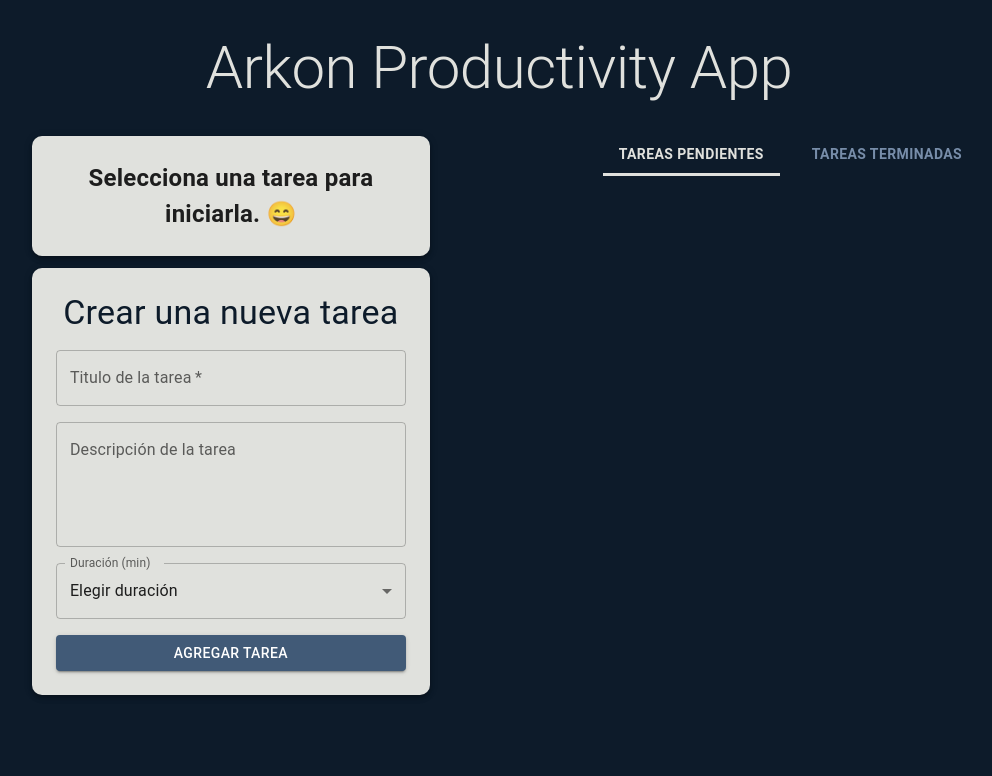
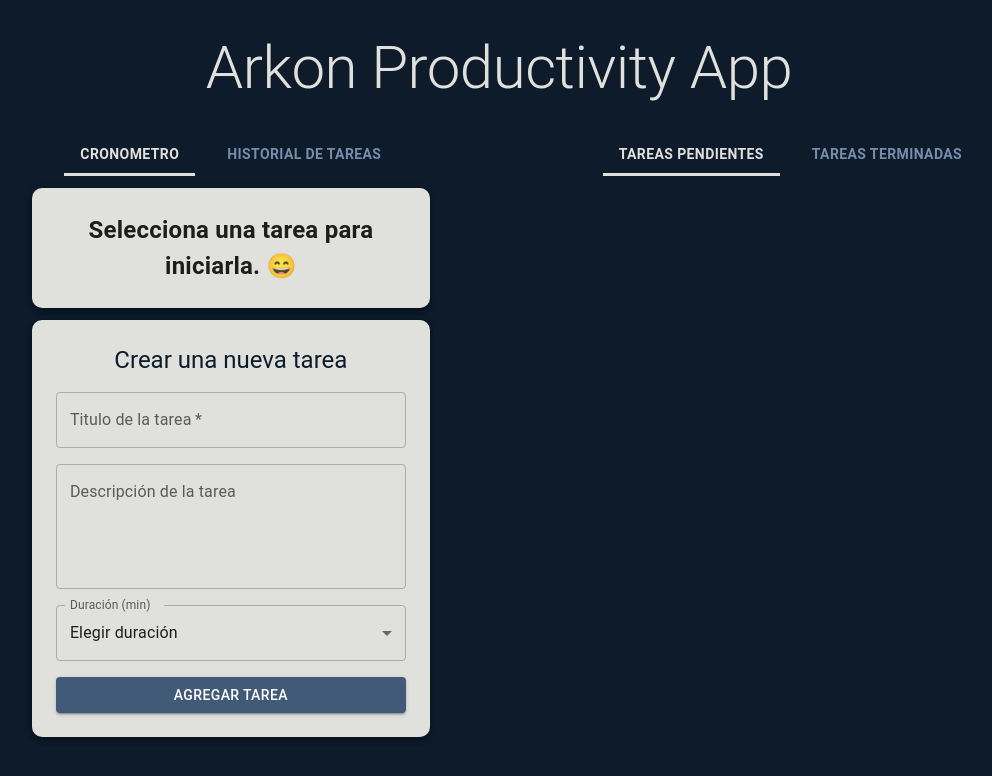
Before and after one commit to navi-exe04/productivity-app-arkon, a React (Vite) app: page / in a window 1280 px wide. Shown: the top 776 px of the page, without its empty margins (141-1133 px from the left). Built offline with nearby package versions, Linux system fonts and the light colour scheme.

Commit message:
feat: a new tabs component and chart component were created

```diff
--- a/package.json
+++ b/package.json
@@ -13,9 +13,11 @@
     "@emotion/react": "^11.13.3",
     "@emotion/styled": "^11.13.0",
     "@mui/material": "^6.0.2",
+    "date-fns": "^3.6.0",
     "react": "^18.3.1",
     "react-dom": "^18.3.1",
-    "sass": "^1.78.0"
+    "sass": "^1.78.0",
+    "victory": "^37.1.1"
   },
   "devDependencies": {
     "@eslint/js": "^9.9.0",
--- a/src/App.tsx
+++ b/src/App.tsx
@@ -4,15 +4,20 @@
 
 //=====================================================================================================================
 //==========================================================// Import modules
+import { useState } from "react";
 import { TaskProvider } from "./contexts/TaskContext";
-import { Typography, Box } from "@mui/material";
+import { Typography, Box, Stack, Button } from "@mui/material";
 import TaskForm from "./components/TaskForm";
 import TaskList from "./components/TaskList";
 import Timer from "./components/Timer";
+import TaskChart from "./components/TaskChart";
+import TabsComponent from "./components/subcomponents/TabsComponent";
 
 //=====================================================================================================================
 //==========================================================// App
 function App() {
+
+  const [appSection, setAppSection] = useState('timer')
 
   //===================================================================================================================
   //========================================================// App template
@@ -28,8 +33,25 @@ function App() {
           <Box className="productivity-app__content">
             <div className="content-section">
               <div className="content-section__column">
-                <Timer></Timer>
-                <TaskForm></TaskForm>
+                <TabsComponent
+                  tabsState={appSection}
+                  contentTabOne="Cronometro"
+                  contentTabTwo="Historial de tareas"
+                  stateTabOne="timer"
+                  stateTabTwo="chart"
+                  funChangeState={setAppSection}
+                />
+                {
+                  appSection == 'timer' ? (
+                    <>
+                      <Timer></Timer>
+                      <TaskForm></TaskForm>
+                    </>
+                  )
+                  : (
+                    <TaskChart></TaskChart>
+                  )
+                }
               </div>
               <div className="content-section__column">
                 <TaskList></TaskList>
--- /dev/null
+++ b/src/components/TaskChart.tsx
@@ -0,0 +1,88 @@
+//=====================================================================================================================
+//==========================================================// Tasks chart componet
+//==========================================================// Code by: Raúl Langle
+
+//=====================================================================================================================
+//==========================================================// Import modules
+import { VictoryChart, VictoryAxis, VictoryBar, VictoryTheme } from 'victory';
+import { useTaskContext } from '../contexts/TaskContext';
+import { format } from 'date-fns';
+import { Task } from '../models/interfaces';
+import { Box, Paper, Typography } from '@mui/material';
+
+//=====================================================================================================================
+//==========================================================// Component
+const TaskChart = () => {
+    //=================================================================================================================
+    //======================================================// Component state
+    const { state } = useTaskContext();
+    //                                                      // Filter the tasks of last week
+    const oneWeekAgo = new Date();
+    oneWeekAgo.setDate(oneWeekAgo.getDate() - 7);
+    const tasksLastWeek = state.tasks.filter((task: Task) => task.taskDate >= oneWeekAgo && task.isCompleted);
+
+    //                                                      // Count the tasks by day
+    const tasksByDay = tasksLastWeek.reduce((acc: Record<string, number>, task: Task) => {
+        const day = format(task.taskDate, 'yyyy-MM-dd');
+        acc[day] = (acc[day] || 0) + 1;
+        return acc;
+    }, {});
+
+    //                                                      // Format data for victory chart
+    const data = Object.keys(tasksByDay).map(day => ({
+        x: day,
+        y: tasksByDay[day]
+    }));
+
+    //=================================================================================================================
+    //======================================================// Component template
+    return (
+        <Box id="task-chart">
+            <Paper elevation={4} className='container'>
+                {
+                    data.length <= 0 ? (
+                        <Typography variant="h5" className='title fc-blue-1'>
+                            No hay datos suficientes para mostrar el historial. 😔
+                        </Typography>
+                    )
+                    : (
+                        <>
+                            <Typography variant="h5" className='title fc-blue-1'>
+                                Historial de tareas realizadas
+                            </Typography>
+                            <VictoryChart theme={VictoryTheme.material} domainPadding={20}>
+                                <VictoryAxis
+                                    tickValues={Object.keys(tasksByDay)}
+                                    style={{
+                                        tickLabels: {angle: -40, padding: 15}
+                                    }}
+                                />
+                                <VictoryAxis
+                                    dependentAxis
+                                    label="Tareas completadas"
+                                    tickFormat={(y) => Math.floor(y)}
+                                    style={{
+                                        axisLabel: {padding: 40},
+                                        ticks: {stroke: "grey", size: 5},
+                                        tickLabels: {padding: 15}
+                                    }}
+                                />
+                                <VictoryBar
+                                    data={data}
+                                    x="x"
+                                    y="y"
+                                    barWidth={15}
+                                    style={{
+                                        data:{fill:"#06d6a0"}
+                                    }}
+                                />
+                            </VictoryChart>
+                        </>
+                    )
+                }
+            </Paper>
+        </Box>
+    );
+}
+
+export default TaskChart;
--- a/src/components/TaskForm.tsx
+++ b/src/components/TaskForm.tsx
@@ -73,6 +73,7 @@ const TaskForm = () => {
             type: 'SET_TASK_INFO',
             payload: {
                 taskId: "",
+                taskDate: new Date(),
                 taskTitle: "",
                 taskDescription: "",
                 taskDuration: 0,
@@ -111,6 +112,7 @@ const TaskForm = () => {
             type: 'ADD_TASK',
             payload: {
                 taskId: Date.now().toString(),
+                taskDate: new Date(Date.now()),
                 taskTitle,
                 taskDescription,
                 taskDuration,
@@ -131,6 +133,7 @@ const TaskForm = () => {
             type: 'EDIT_TASK',
             payload: {
                 taskId: state.taskInfo.taskId,
+                taskDate: state.taskInfo.taskDate,
                 taskTitle,
                 taskDescription,
                 taskDuration,
@@ -198,12 +201,12 @@ const TaskForm = () => {
                     {
                         // Form text title
                         !state.isEditing ? (
-                            <Typography variant="h4" className='title fc-blue-1'>
+                            <Typography variant="h5" className='title fc-blue-1'>
                                 Crear una nueva tarea
                             </Typography>
                         )
                         : (
-                            <Typography variant="h4" className='title fc-blue-1'>
+                            <Typography variant="h5" className='title fc-blue-1'>
                                 Editar tarea
                             </Typography>
                         )
@@ -245,9 +248,9 @@ const TaskForm = () => {
                                 required
                             >
                                 <MenuItem value={0} disabled defaultChecked>Elegir duración</MenuItem>
-                                <MenuItem value={30}>Corta (30 minutos)</MenuItem>
-                                <MenuItem value={45}>Media (45 minutos)</MenuItem>
-                                <MenuItem value={60}>Larga (1 hora)</MenuItem>
+                                <MenuItem value={1800}>Corta (30 minutos)</MenuItem>
+                                <MenuItem value={2700}>Media (45 minutos)</MenuItem>
+                                <MenuItem value={3600}>Larga (1 hora)</MenuItem>
                                 <MenuItem value={1}>Personalizada</MenuItem>
                             </Select>
                             {
--- /dev/null
+++ b/src/components/subcomponents/TabsComponent.tsx
@@ -0,0 +1,52 @@
+//=====================================================================================================================
+//==========================================================// Tabs component
+//==========================================================// Code by: Raúl Langle
+
+//=====================================================================================================================
+//==========================================================// Import modules
+import { Stack, Button } from "@mui/material";
+
+//=====================================================================================================================
+//==========================================================// Props interface
+interface TabsComponentProps {
+    tabsState: string;
+    contentTabOne: string;
+    contentTabTwo: string;
+    stateTabOne: string;
+    stateTabTwo: string;
+    funChangeState: (value: string) => void;
+}
+
+//=====================================================================================================================
+//==========================================================// Component
+const TabsComponent = ({
+    tabsState,
+    contentTabOne,
+    contentTabTwo,
+    stateTabOne,
+    stateTabTwo,
+    funChangeState
+} : TabsComponentProps) => {
+    return (
+        <div className='tabs-component'>
+            <Stack direction="row" spacing={2}>
+                <Button
+                    className={'tabs-component__btn' + `${tabsState == stateTabOne ? " active" : ""}`}
+                    variant="contained"
+                    onClick={() => funChangeState(stateTabOne)}
+                >
+                    { contentTabOne }
+                </Button>
+                <Button
+                    className={'tabs-component__btn' + `${tabsState == stateTabTwo ? " active" : ""}`}
+                    variant="contained"
+                    onClick={() => funChangeState(stateTabTwo)}
+                >
+                    { contentTabTwo }
+                </Button>
+            </Stack>
+        </div>
+    );
+}
+
+export default TabsComponent;
--- a/src/models/interfaces.ts
+++ b/src/models/interfaces.ts
@@ -6,6 +6,7 @@
 //                                                          // Task model
 export interface Task {
     taskId: string;
+    taskDate: Date;
     taskTitle: string;
     taskDescription: string;
     taskDuration: number;
--- a/src/styles/styles.scss
+++ b/src/styles/styles.scss
@@ -67,6 +67,27 @@ body {
 
     .productivity-app__header {
         margin: 32px 0px;
+    }
+
+    .tabs-component {
+        width: 100%;
+        display: flex;
+        justify-content: space-around;
+        margin-bottom: 12px;
+
+        button.tabs-component__btn {
+            color: $gray-2;
+            font-weight: bolder;
+            background: none;
+            border-bottom: 3px solid transparent;
+            border-radius: 0;
+            box-shadow: none;
+
+            &:hover, &.active {
+                color: $white;
+                border-bottom: 3px solid $white;
+            }
+        }
     }
 
     .productivity-app__content {
@@ -140,27 +161,6 @@ body {
             #tasks-list {
                 width: 100%;
                 max-width: 500px;
-
-                .tasks-list__top {
-                    width: 100%;
-                    display: flex;
-                    justify-content: space-around;
-                    margin-bottom: 12px;
-
-                    button.top-tabs__btn {
-                        color: $gray-2;
-                        font-weight: bolder;
-                        background: none;
-                        border-bottom: 3px solid transparent;
-                        border-radius: 0;
-                        box-shadow: none;
-
-                        &:hover, &.active {
-                            color: $white;
-                            border-bottom: 3px solid $white;
-                        }
-                    }
-                }
 
                 .tasks-list__items {
                     padding: 0 12px 0 0;
```
Also changed, not shown: src/components/TaskList.tsx (+10 -20 lines), 1 other file (tests, documents, lock files or other folders).
